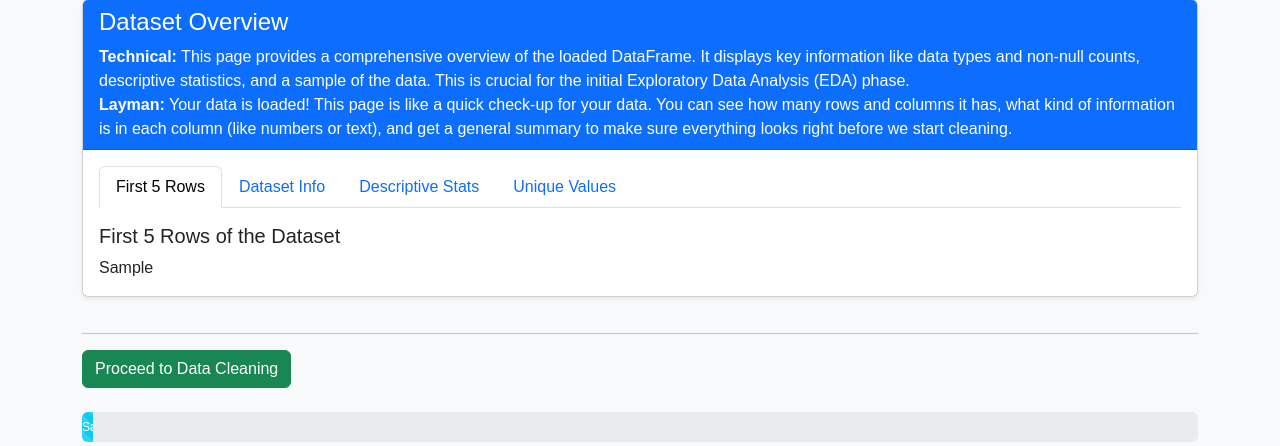
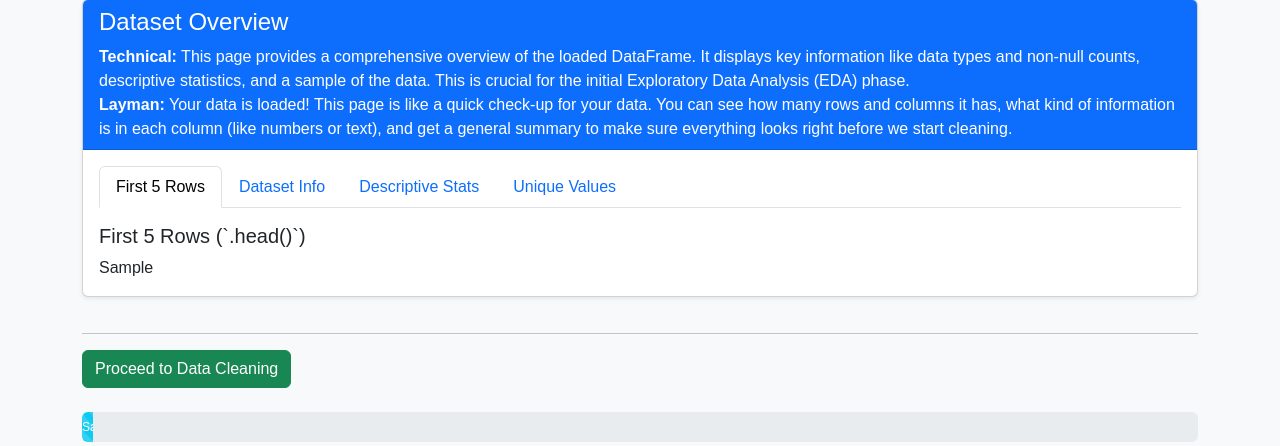
Before and after one commit to laxjovial/data_sci_webapp, a Flask app: template templates/data_viewer.html in a window 1280 px wide. Shown: the part 107-553 px from the top of the page. Run offline with Flask 3, Linux system fonts and the light colour scheme; the template is opened without the code that fills it: most values are stand-ins (such as "Sample title", 1, 10 or a date in 2020).

Commit message:
Update data_viewer.html

```diff
--- a/templates/data_viewer.html
+++ b/templates/data_viewer.html
@@ -35,11 +35,11 @@
                 </ul>
                 <div class="tab-content" id="myTabContent">
                     <div class="tab-pane fade show active" id="head" role="tabpanel" aria-labelledby="head-tab">
-                        <h5 class="mt-3">First 5 Rows of the Dataset</h5>
+                        <h5 class="mt-3">First 5 Rows (`.head()`)</h5>
                         {{ df_head | safe }}
                     </div>
                     <div class="tab-pane fade" id="info" role="tabpanel" aria-labelledby="info-tab">
-                        <h5 class="mt-3">Dataset Information (`.info()`)</h5>
+                        <h5 class="mt-3">Dataset Info (`.info()`)</h5>
                         <pre>{{ df_info }}</pre>
                     </div>
                     <div class="tab-pane fade" id="desc" role="tabpanel" aria-labelledby="desc-tab">
```
